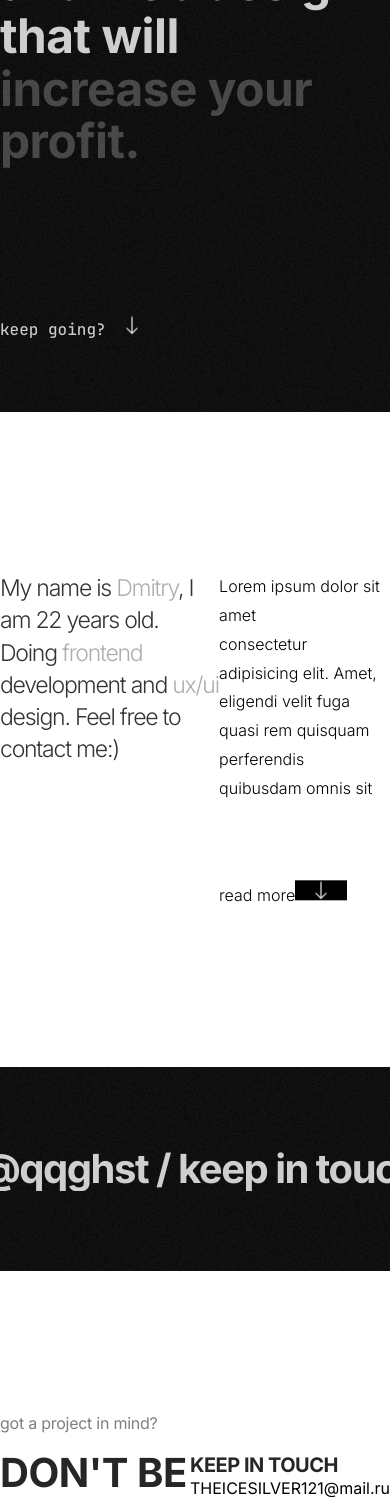
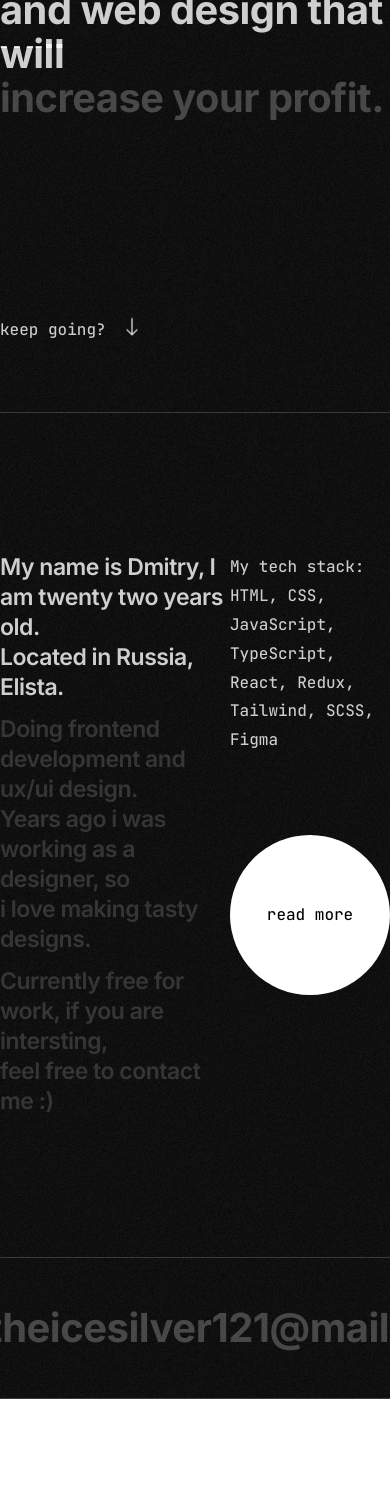
Before and after one commit to qqghst/my-website, a React (Create React App) app: page / in a window 390 px wide. Shown: the part 432-1931 px from the top of the page. Built offline with nearby package versions, Linux system fonts and the light colour scheme; a web font is replaced by a local one.

Commit message:
change about section design, remove text section

```diff
--- a/src/App.tsx
+++ b/src/App.tsx
@@ -11,7 +11,7 @@ function App() {
     const [loading, setLoading] = useState(false);
 
     useEffect(() => {
-        setLoading(false);
+        setLoading(true);
         setTimeout(() => {
             setLoading(false)
         }, 2500)
--- a/src/Pages/About.tsx
+++ b/src/Pages/About.tsx
@@ -1,5 +1,5 @@
 import React from 'react';
-import { leftImg, arrow, line, doctor } from "../Assets/imports";
+import { leftImg, arrow } from "../Assets/imports";
 import Button from '../Components/UI/Button';
 import { Link } from 'react-router-dom';
 
@@ -7,8 +7,7 @@ import { Link } from 'react-router-dom';
 const About: React.FC = () => {
     return (
         <>
-            <img src={line} alt="" />
-            <section className={`bg-${doctor} min-h-screen flex flex-col justify-center text-3xl md:text-4xl`}>
+            <section className={`min-h-screen flex flex-col justify-center text-3xl md:text-4xl`}>
                 <div className='container mx-auto flex justify-between items-center '>
                     <img src={leftImg} alt="" />
                     <div>
@@ -35,7 +34,6 @@ const About: React.FC = () => {
                     </div>
                 </div>
             </section>
-            <img src={line} alt="" />
         </>
     )
 };
--- a/src/Pages/AboutNew.tsx
+++ b/src/Pages/AboutNew.tsx
@@ -1,34 +1,25 @@
 import React from 'react';
 import Button from '../Components/UI/Button';
-import { leftImg, arrow, line, doctor } from "../Assets/imports";
 import { Link } from 'react-router-dom';
+import KeepInTouch from './KeepInTouch';
 
 const AboutNew: React.FC = () => {
     return (
-        <section className='bg-white py-[160px] flex flex-col justify-center'>
+        <section className='bg-white min-h-screen flex flex-col justify-center'>
             <div className='container mx-auto'>
                 <div className='flex justify-between'>
                     <div>
-                        <p className='text-[#000000CC] text-[23.04px] sm:text-[39.81px] font-light leading-[140%] tracking-[-1.25px]'>My name is <span className='text-[#00000052]'>Dmitry</span>, I am 22 years old. <br />Doing <span className='text-[#00000052]'>frontend</span> development and <span className='text-[#00000052]'>ux/ui</span> <br />design. Feel free to contact me:)</p>
+                        <p className='text-black text-[23.04px] sm:text-[33.18px] font-light leading-[150%] tracking-[-1.25px]'>My name is <span className='font-medium'>Dmitry</span>, I am twenty two years old. <br />Doing <span className='font-medium'>frontend</span> development and <span className='font-medium'>ux/ui</span> <span className='font-medium'>design</span>. <br />Currently, free for hiring :)</p>
                     </div>
                     <div>
-                        <p className='text-[16px] leading-[180%] mb-[80px] font-light'>Lorem ipsum dolor sit amet <br/> consectetur adipisicing elit. Amet,<br/> eligendi velit fuga quasi rem quisquam <br/>perferendis quibusdam omnis sit <br/></p>
-                        {/* <button className='rounded-full bg-black w-[160px] h-[160px] text-white font-jetBrains'>
+                        <p className='text-black text-[16px] leading-[180%] mb-[80px] font-light'>My tech stack:<br />HTML, CSS, JavaScript, <br /> TypeScript, React, Redux, <br /> Tailwind, SCSS, Figma</p>
+                        <button className='rounded-full bg-black w-[160px] h-[160px] text-white font-jetBrains'>
                             read more
-                        </button> */}
-                        <Button type='button'>
-                            <Link className='flex flex-row items-center bg-gradient-to-r bg-clip-text text-transparent from-black to-black hover:from-[#224078] hover:to-[#A42C7B]' to='/about'>
-                                read more
-                                <img
-                                    className='px-[16px] animate-bounce bg-black'
-                                    src={arrow}
-                                    alt="scroll down"
-                                />
-                            </Link>
-                        </Button>
+                        </button>
                     </div>
                 </div>
             </div>
+            {/* <KeepInTouch /> */}
         </section>
     )
 }
--- a/src/Pages/Footer.tsx
+++ b/src/Pages/Footer.tsx
@@ -5,7 +5,7 @@ import { arrow } from '../Assets/imports'
 const Footer = () => {
     return (
         <section id='footer' className='bg-white pt-[140px] pb-[220px] flex flex-col justify-center'>
-            <div className='container mx-auto flex justify-between items-center'>
+            <div className='container mx-auto flex justify-between items-start'>
                 <div>
                     <p className='text-[#7f7f7f] tracking-regularText mb-[16px] text-base'>got a project in mind?</p>
                     <h1 className='text-[#262626] font-bold leading-[110%] tracking-bigText text-[40px] sm:text-[68.8px] mt-[16px] mb-[32px]'>DON'T BE SHY,<br /><span className='underline underline-offset-[8px] '>TEXT ME.</span></h1>
@@ -19,13 +19,14 @@ const Footer = () => {
                     </Button>
                 </div>
                 <div>
-                <h2 className='text-[#262626] font-bold leading-[110%] tracking-bigText text-[20px] sm:text-[39.81px]'>KEEP IN TOUCH</h2>
+                    <h2 className='text-[#262626] font-bold leading-[110%] tracking-bigText text-[20px] sm:text-[39.81px] mb-[32px]'>KEEP IN TOUCH</h2>
                     <div>
                         <ul>
-                            <li>
+                            <li className='mb-[80px]'>
                                 <a href="">THEICESILVER121@mail.ru</a>
                             </li>
                         </ul>
+                        <div className='flex flex-col gap-[8px] font-jetBrains'>
                             <ul>
                                 <li>
                                     <a href="">github</a>
@@ -49,6 +50,7 @@ const Footer = () => {
                         </div>
                     </div>
                 </div>
+            </div>
         </section>
     )
 }
--- a/src/Pages/Hero.tsx
+++ b/src/Pages/Hero.tsx
@@ -1,11 +1,11 @@
 import React, { useRef } from 'react';
 import About from './About';
 import Text from './Text';
-import { arrow, line } from "../Assets/imports";
+import { arrow } from "../Assets/imports";
 // import Button from '../Components/UI/Button';
 import Button from '../Components/UI/Button';
 import TitleHero from '../Components/Glitch/titleHero/titleHero';
-import AboutNew from './AboutNew';
+// import AboutNew from './AboutNew';
 
 const Hero: React.FC = () => {
     //keep going button starts
@@ -42,10 +42,11 @@ const Hero: React.FC = () => {
                     </div>
                 </div>
             </section>
-            <img src={line} alt="" />
+            <hr className='opacity-20'/>
 
             <div ref={ref}>
-                <AboutNew />
+                <Text />
+                {/* <AboutNew/> */}
             </div>
         </>
     );
--- a/src/Pages/KeepInTouch.tsx
+++ b/src/Pages/KeepInTouch.tsx
@@ -1,19 +1,30 @@
 import React from 'react';
 import Marquee from 'react-fast-marquee';
-import { line } from "../Assets/imports";
+import { Link } from 'react-router-dom';
 
 const ScrollHorizontal: React.FC = () => {
     return (
         <>
-            <img src={line} alt="" />
+            <hr className='opacity-20' />
             <section className='flex flex-col justify-center'>
-                <div className='flex flex-col justify-center items-center my-[80px]'>
+                <div className='flex flex-col justify-center items-center my-[40px]'>
                     <Marquee speed={90} gradient={false}>
-                        <h1 className='text-whiteOppacity font-bold leading-[110%] tracking-[-1.5px] text-[40px] sm:text-[57.33px]'>theicesilver121@mail.ru / tg @qqghst / keep in touch</h1>
+                        {/* <h1 className='text-whiteOppacity32 font-bold tracking-bigText text-[40px] sm:text-[57.33px]'><span className='hover:text-whiteOppacity'>theicesilver121@mail.ru </span> / <span className='hover:text-whiteOppacity'>tg @qqghst</span> / <span className='hover:text-whiteOppacity'>keep in touch</span> /&nbsp;</h1> */}
+                        <ul className={`flex  text-whiteOppacity32 font-bold tracking-bigText text-[40px] sm:text-[57.33px] transition-opacity`}>
+                            <li className=''>
+                                <Link className='hover:text-whiteOppacity' to='#'>keep in touch&nbsp;/</Link>
+                            </li>
+                            <li className=''>
+                                <Link className='hover:text-whiteOppacity' to='#'>&nbsp;theicesilver121@mail&nbsp;/</Link>
+                            </li>
+                            <li className=''>
+                                <Link className='hover:text-whiteOppacity' to='#'>&nbsp;tg @qqghst</Link>
+                            </li>
+                        </ul>
                     </Marquee>
                 </div>
             </section>
-            <img src={line} alt="" />
+            <hr className='opacity-20' />
         </>
     )
 }
--- a/src/Pages/Main.tsx
+++ b/src/Pages/Main.tsx
@@ -1,7 +1,8 @@
 import React from 'react'
 import Hero from './Hero';
 import KeepInTouch from './KeepInTouch';
-import Footer from './Footer'
+import Footer from './Footer';
+import Text from './Text'
 
 interface IMain {}
 
@@ -9,6 +10,7 @@ const Main: React.FC<IMain> = () => {
     return (
         <div className='scroll-smooth'>
             <Hero />
+            {/* <Text /> */}
             <KeepInTouch />
             <Footer />
         </div>
--- a/src/Pages/Projects.tsx
+++ b/src/Pages/Projects.tsx
@@ -1,5 +1,4 @@
 import React from 'react'
-import { line } from "../Assets/imports";
 
 const Projects: React.FC = () => {
     return (
@@ -7,7 +6,6 @@ const Projects: React.FC = () => {
             <section className='min-h-screen flex flex-col justify-center'>
                 <div className='text-white'>Projects</div>
             </section>
-            <img src={line} alt="" />
         </>
     )
 }
--- a/src/Pages/Text.tsx
+++ b/src/Pages/Text.tsx
@@ -25,15 +25,27 @@ const Text: React.FC = () => {
     }
 
     return (
-        <section ref={refContainer} className='flex flex-col justify-center'>
-            <div className='container mx-auto py-24 md:py-28 lg:py-36 flex flex-col justify-center items-center text-[40px] sm:text-[57.33px] tracking-bigText font-semibold text-whiteOppacity'>
-                <div className='leading-[110%]'>
-                    <div className={`${Styles.text} mb-5`} style={{opacity: opacityForBlock(progress, 0)}}>My name is Dmitry, I am <br />  22 years old.</div>
-                    <span className={`${Styles.text} inline-block after:content-['_'] mb-5`} style={{opacity: opacityForBlock(progress, 1)}}>Doing frontend develop <br /> and ux/ui design. Years <br /> ago i was working as <br /> ux/ui design, so i love <br /> making tasty designs.</span>
-                    <span className={`${Styles.text} inline-block mb-5`} style={{opacity: opacityForBlock(progress, 2)}}>Currently free for work, <br /> if you are intersting, <br /> feel free to contact me :)</span>
+        <>
+            <section ref={refContainer} className='min-h-screen flex flex-col justify-center'>
+                <div className='container mx-auto'>
+                    <div className='flex justify-around'>
+                        <div className='justify-center items-center md:text-6xl lg:text-7xl tracking-bigText font-semibold text-whiteOppacity'>
+                            <div className='flex flex-col gap-[12px] leading-[130%] text-[23.04px] sm:text-[33.18px]'>
+                                <div className={Styles.text} style={{ opacity: opacityForBlock(progress, 0) }}>My name is Dmitry, I am twenty two years old.<br />Located in Russia, Elista.</div>
+                                <span className={`${Styles.text} after:content-['_']`} style={{ opacity: opacityForBlock(progress, 1) }}>Doing frontend development and ux/ui design.<br />Years ago i was working as a designer, so<br />i love making tasty designs.</span>
+                                <span className={`${Styles.text}`} style={{ opacity: opacityForBlock(progress, 2) }}>Currently free for work, if you are intersting,<br />feel free to contact me :)</span>
+                            </div>
+                        </div>
+                        <div className=''>
+                            <p className='text-whiteOppacity text-[16px] leading-[180%] mb-[80px] font-light font-jetBrains'>My tech stack:<br />HTML, CSS, JavaScript, <br /> TypeScript, React, Redux, <br /> Tailwind, SCSS, Figma</p>
+                            <button className='rounded-full bg-white w-[160px] h-[160px] text-black font-jetBrains'>
+                                read more
+                            </button>
+                        </div>
+                    </div>
                 </div>
-            </div>
-        </section>
+            </section>
+        </>
 
         // <section ref={refContainer} className='flex flex-col justify-center'>
         //     <div className='container mx-auto max-w-4xl py-24 md:py-28 lg:py-36 flex flex-col justify-center items-center md:text-6xl lg:text-7xl tracking-bigText font-semibold text-whiteOppacity'>
--- a/src/assets/imports.ts
+++ b/src/assets/imports.ts
@@ -9,8 +9,7 @@ import arrow from './hero/arrowDown.svg';
 //about
 import leftImg from './about/circle.svg'
 
-import line from './line.svg';
 // import loaderBg from './navigation/loaderBg.jpg'
-import doctor from '../Assets/doctor.png'
 
-export { logo, close, menu, arrow, leftImg, line, doctor };
+
+export { logo, close, menu, arrow, leftImg };
--- a/src/components/Glitch/titleHero/titleHero.tsx
+++ b/src/components/Glitch/titleHero/titleHero.tsx
@@ -12,9 +12,9 @@ const titleHero: React.FC<ITitleHero> = ({ children, className, ...props }) => {
             <p className='text-whiteOppacity32 tracking-regularText mb-[16px] text-base'>hello, i am doing</p>
             <div className={zz.container}>
                 <div className={zz.stack}>
-                    <span className={`${zz.stack1} text-whiteOppacity font-bold leading-[110%] tracking-bigText text-[47.78px] md:text-[68.8px] `}>Frontend development <br /> and web design that will <br /> <p className='text-whiteOppacity32'>increase your profit.</p></span>
-                    <span className={`${zz.stack2} text-whiteOppacity font-bold leading-[110%] tracking-bigText text-[47.78px] md:text-[68.8px] `}>Frontend development <br /> and web design that will <br /> <p className='text-whiteOppacity32'>increase your profit.</p></span>
-                    <span className={`${zz.stack3} text-whiteOppacity font-bold leading-[110%] tracking-bigText text-[47.78px] md:text-[68.8px] `}>Frontend development <br /> and web design that will <br /> <p className='text-whiteOppacity32'>increase your profit.</p></span>
+                    <span className={`${zz.stack1} text-whiteOppacity font-bold leading-[110%] tracking-bigText text-[39.81px] sm:text-[68.8px] `}>Frontend development <br /> and web design that will <br /> <p className='text-whiteOppacity32'>increase your profit.</p></span>
+                    <span className={`${zz.stack2} text-whiteOppacity font-bold leading-[110%] tracking-bigText text-[39.81px] sm:text-[68.8px] `}>Frontend development <br /> and web design that will <br /> <p className='text-whiteOppacity32'>increase your profit.</p></span>
+                    <span className={`${zz.stack3} text-whiteOppacity font-bold leading-[110%] tracking-bigText text-[39.81px] sm:text-[68.8px] `}>Frontend development <br /> and web design that will <br /> <p className='text-whiteOppacity32'>increase your profit.</p></span>
                 </div>
             </div>
         </div>
--- a/src/components/UI/Button.tsx
+++ b/src/components/UI/Button.tsx
@@ -5,9 +5,10 @@ export interface IButtonProps extends DOMAttributes<HTMLButtonElement> {
     onClick?: (event: React.MouseEvent) => void,
     children: React.ReactNode,
     icon?: any,
+    className?: any,
 }
 
-const Button: React.FC<IButtonProps> = ({ children, icon, type, onClick, ...props }) => {
+const Button: React.FC<IButtonProps> = ({ children, icon, type, onClick, className}) => {
     return (
         <button onClick={onClick} type={type} className='text-whiteOppacity font-light text-[16px] flex flex-row items-center '>
             {children}
```
Also changed, not shown: src/assets/line.svg (deleted). Lines whose indentation alone changed are shown as unchanged.
